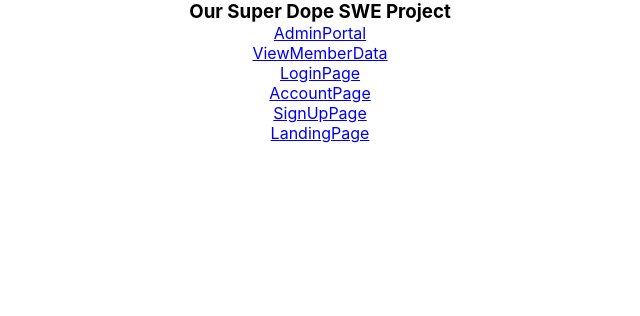
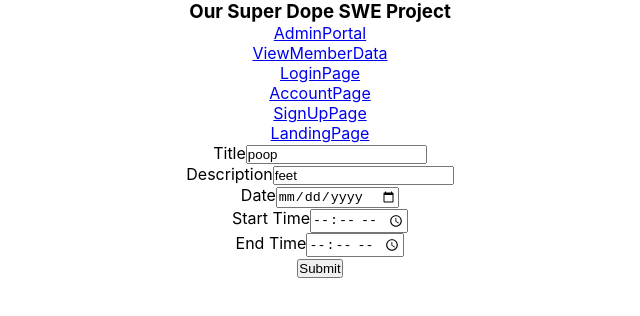
Before and after one commit to mcdirocco/swe-project, a React (Create React App) app in the folder frontend/: page /CreateEvent in a window 1280 px wide. Shown: the top 316 px of the page, without its empty margins (320-960 px from the left). Built offline with nearby package versions, Linux system fonts and the light colour scheme.

Commit message:
Added CreateEvent Page and set up a request to server for it

```diff
--- a/frontend/package.json
+++ b/frontend/package.json
@@ -12,6 +12,7 @@
     "moment": "^2.29.1",
     "react": "^17.0.1",
     "react-big-calendar": "^0.31.0",
+    "react-bootstrap": "^1.5.1",
     "react-dom": "^17.0.1",
     "react-router-dom": "^5.2.0",
     "react-scripts": "4.0.1",
--- a/frontend/src/App.js
+++ b/frontend/src/App.js
@@ -14,6 +14,7 @@ import Login from "./components/Login";
 import MemberData from "./components/MemberData";
 import AccountDetails from "./components/AccountDetails";
 import SignUp from "./components/SignUp";
+import CreateEvent from "./components/CreateEvent/CreateEvent"
 
 const App = () => {
   return (
@@ -26,6 +27,8 @@ const App = () => {
         <Route path="/AccountDetails" component={AccountDetails} />
         <Route path="/SignUp" component={SignUp} />
         <Route path="/Landing" component={Landing} />
+        <Route path="/CreateEvent" component={CreateEvent} />
+
       </Router>
     </section>
 
--- /dev/null
+++ b/frontend/src/components/CreateEvent/CreateEvent.css
@@ -0,0 +1,21 @@
+.popup {
+    position: fixed;
+    width: 100%;
+    height: 100%;
+    top: 0;
+    left: 0;
+    right: 0;
+    bottom: 0;
+    margin: auto;
+    background-color: rgba(0,0,0, 0.5);
+  }
+  .popup\_inner {
+    position: absolute;
+    left: 25%;
+    right: 25%;
+    top: 25%;
+    bottom: 25%;
+    margin: auto;
+    border-radius: 20px;
+    background: white;
+  }
--- /dev/null
+++ b/frontend/src/components/CreateEvent/CreateEvent.js
@@ -0,0 +1,77 @@
+import './CreateEvent.css'
+import React from 'react';
+import Form from 'react-bootstrap/Form'
+import {Button} from 'react-bootstrap'
+
+class Popup extends React.Component {
+
+  state = {
+    title: "poop",
+    description: "feet",
+    date: undefined,
+    startTime: undefined,
+    endTime: undefined
+  };
+
+onSubmit = async (e) => {
+  e.preventDefault();
+  console.log("feet")
+  let res = await fetch(
+    'http://66.231.152.109:3001/events/create',
+    {
+      credentials: 'omit',
+      headers: {
+        accept: 'application/json, text/javascript, */*; q=0.01',
+        'accept-language': 'en-US,en;q=0.9',
+        'content-type': 'application/json;charset=UTF-8',
+        'sec-fetch-mode': 'cors',
+        'sec-fetch-site': 'cross-site',
+      },
+      referrerPolicy: 'no-referrer-when-downgrade',
+      body: JSON.stringify(this.state),
+      method: 'POST',
+      mode: 'cors',
+    },
+  );
+  res = await res.json();
+  console.log(res);
+}
+
+  render() {
+    return (
+      <Form onSubmit={this.onSubmit}>
+      <Form.Group controlId="formBasicTitle">
+        <Form.Label>Title</Form.Label>
+        <Form.Control type="text" placeholder="Title" value={this.state.title} onChange={e => this.setState({title: e.target.value})} />
+      </Form.Group>
+
+      <Form.Group controlId="formBasicDescription">
+        <Form.Label>Description</Form.Label>
+        <Form.Control type="text" placeholder="Description" value={this.state.description} onChange={e => this.setState({description: e.target.value})}/>
+      </Form.Group>
+
+      <Form.Group controlId="formBasicDescription">
+        <Form.Label>Date</Form.Label>
+        <Form.Control type="date" value={this.state.date} onChange={e => this.setState({date: e.target.value})}/>
+      </Form.Group>
+
+      <Form.Group controlId="formBasicDescription">
+        <Form.Label>Start Time</Form.Label>
+        <Form.Control type="time" value={this.state.startTime} onChange={e => this.setState({startTime: e.target.value})}/>
+      </Form.Group>
+
+      <Form.Group controlId="formBasicDescription">
+        <Form.Label>End Time</Form.Label>
+        <Form.Control type="time" value={this.state.endTime} onChange={e => this.setState({endTime: e.target.value})}/>
+      </Form.Group>
+
+      <Button variant="primary" type="submit">
+        Submit
+      </Button>
+    </Form>
+
+    );
+}
+}
+
+export default Popup;
--- a/frontend/src/components/Landing.js
+++ b/frontend/src/components/Landing.js
@@ -3,9 +3,12 @@ import React, { Component } from 'react'
 import { Calendar, momentLocalizer} from 'react-big-calendar'
 import moment from "moment";
 import "react-big-calendar/lib/css/react-big-calendar.css";
+import CreateEvent from './CreateEvent/CreateEvent';
 const localizer = momentLocalizer(moment);
 
 class Landing extends Component {
+
+
   //add the events from DB in here
   state = {
     events: [
@@ -26,6 +29,7 @@ class Landing extends Component {
   render() {
     return (
       <div className="App">
+        <div>
         <Calendar
           localizer={localizer}
           defaultDate={new Date()}
@@ -33,7 +37,11 @@ class Landing extends Component {
           events={this.state.events}
           style={{ height: "100vh" }}
         />
+        </div>
+          <a class="button" href='/CreateEvent'>HI</a>
+
       </div>
+
     );
   }
 }
```
Also changed, not shown: 1 other file (tests, documents, lock files or other folders).
